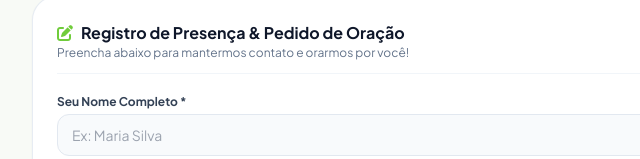
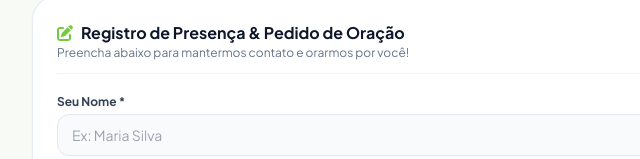
Before and after one commit to pedropradexz/quadrangularpampulha, a plain HTML site: page index.html in a window 1280 px wide. Both pictures are taken after a click on the button "Sou Visitante". Shown: the part 641-800 px from the top of the page, 240-880 px from the left. Drawn offline with nearby package versions, Linux system fonts and the light colour scheme; no server answers.

```diff
--- a/index.html
+++ b/index.html
@@ -394,7 +394,7 @@
 
                 <form id="formVisitante" onsubmit="salvarVisitanteFirebase(event)" class="space-y-4">
                     <div>
-                        <label class="block text-xs font-bold text-slate-700 mb-1">Seu Nome Completo *</label>
+                        <label class="block text-xs font-bold text-slate-700 mb-1">Seu Nome  *</label>
                         <input type="text" id="visNome" required class="w-full bg-slate-50 border border-slate-200 rounded-xl px-3.5 py-2.5 text-sm text-slate-800 focus:outline-none focus:border-ieq-green" placeholder="Ex: Maria Silva">
                     </div>
 
```
